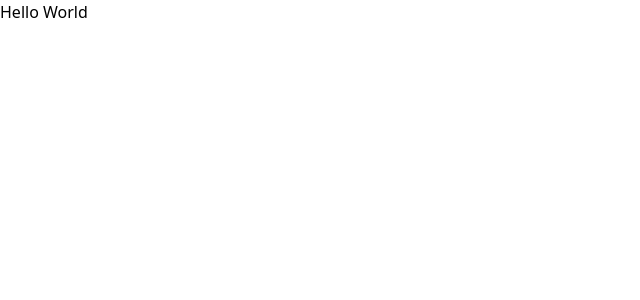
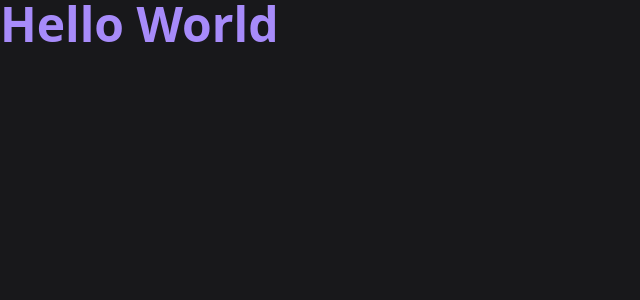
Before and after one commit to Gabriel422-hue/Event-Plataform, a React (Vite) app: page / in a window 1280 px wide. Shown: the top 300 px of the page, without its empty margins (0-640 px from the left). Built offline with nearby package versions, Linux system fonts and the light colour scheme.

Commit message:
Configurando Setup

```diff
--- a/src/App.tsx
+++ b/src/App.tsx
@@ -1,7 +1,7 @@
 function App() {
 
   return (
-    <h1 className=" ">Hello World</h1>
+    <h1 className="text-5xl font-bold text-violet-400">Hello World</h1>
   )
 }
 
--- a/src/styles/global.css
+++ b/src/styles/global.css
@@ -1,3 +1,8 @@
 @tailwind base;
 @tailwind components;
 @tailwind utilities;
+
+
+body {
+    @apply bg-zinc-900 text-zinc-100;
+}
```
